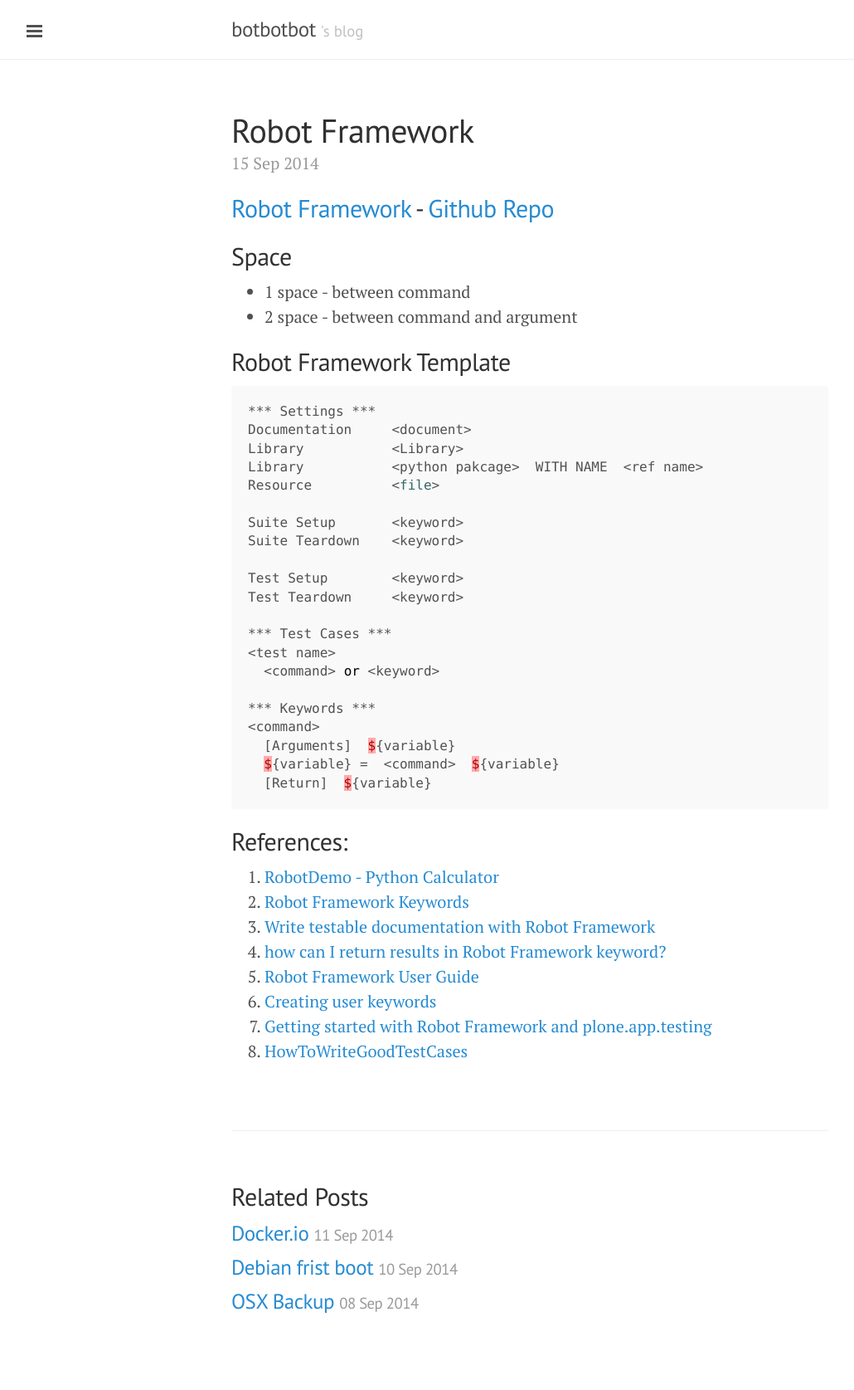
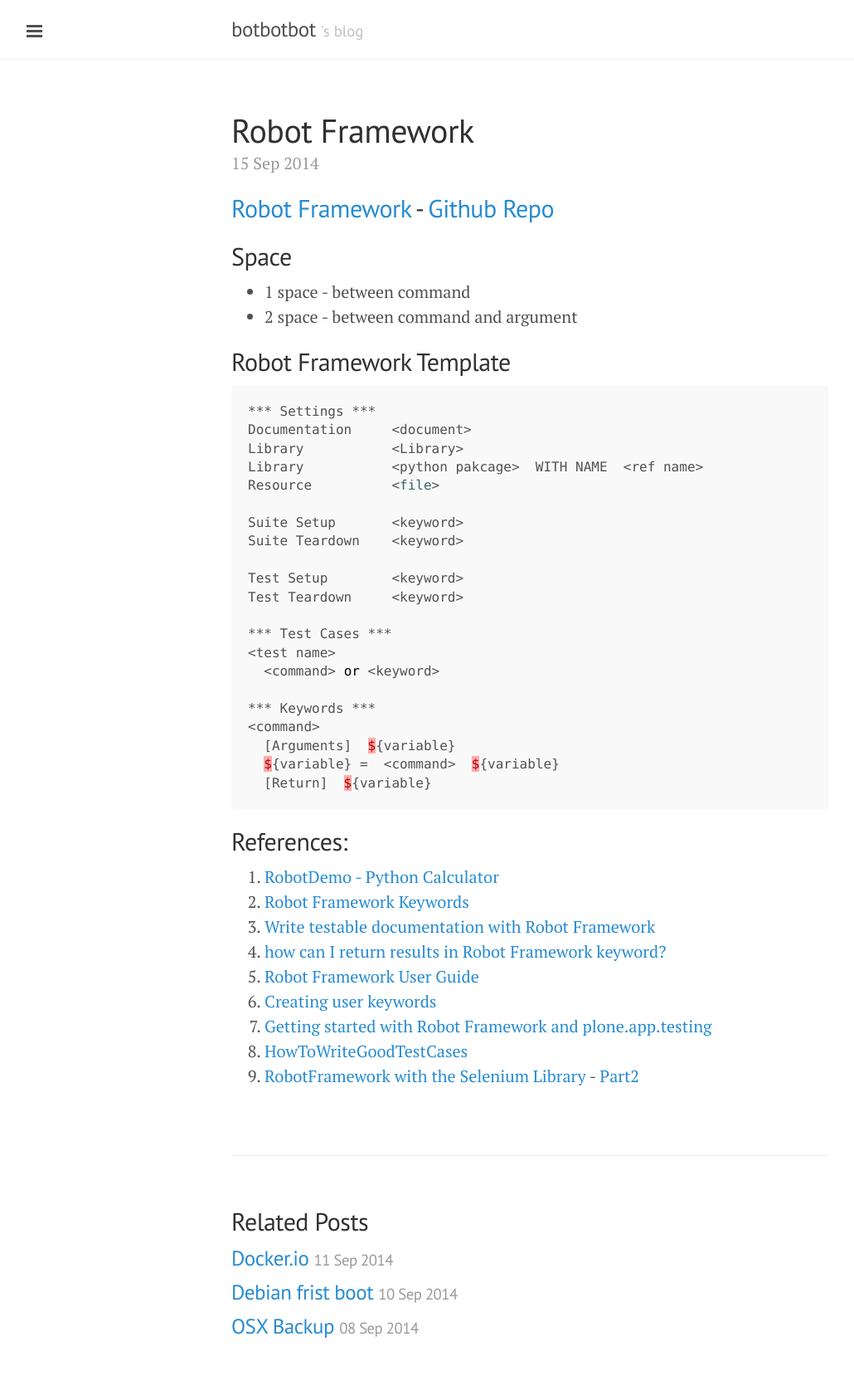
Before and after one commit to ibotdotout/ibotdotout.github.io, a Jekyll site: the page built from _posts/2014-09-15-robot-framework.md, in a window 1280 px wide. Shown: the whole page at 83% size, without its empty margins (1-1031 px from the left). Built offline with Jekyll 4.4.1, drawn with Linux system fonts in a browser that asks for light colours; Markdown is read by kramdown in place of the engine named in the settings; before the commit the page ends 1645 px from its top, so only the background shows below that.

Commit message:
update references

```diff
--- a/_posts/2014-09-15-robot-framework.md
+++ b/_posts/2014-09-15-robot-framework.md
@@ -46,3 +46,4 @@ Test Teardown     <keyword>
 6. [Creating user keywords](http://code.google.com/p/robotframework/source/browse/doc/userguide/src/CreatingTestData/CreatingUserKeywords.txt?r=e35c4cf7591986d212a6f1c015f2f77598fb7ea2)
 7. [Getting started with Robot Framework and plone.app.testing](http://datakurre.pandala.org/2012/09/getting-started-with-robotframework-and.html)
 8. [HowToWriteGoodTestCases](https://code.google.com/p/robotframework/wiki/HowToWriteGoodTestCases)
+9. [RobotFramework with the Selenium Library](http://www.wallix.org/2011/07/26/how-to-use-robotframework-with-the-selenium-library/) - [Part2](http://www.wallix.org/2011/09/06/how-to-use-robotframework-part-2/)
```
